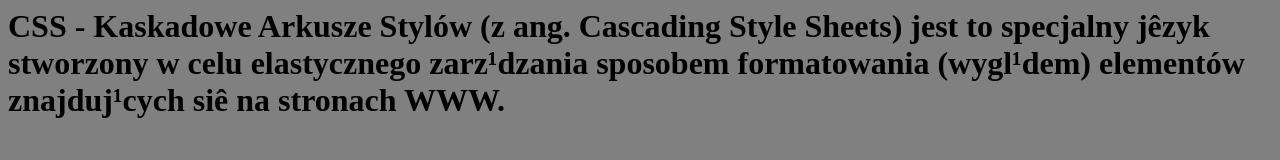
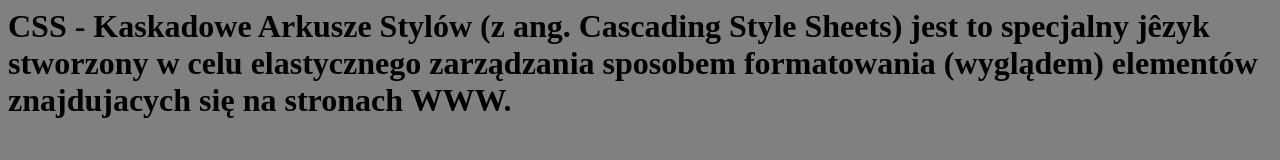
Before and after one commit to MajewskiAdrian/zadaniacss1-15, a plain HTML site: page zadanie2_majewski.html in a window 1280 px wide. Drawn offline with Linux system fonts and the light colour scheme.

Commit message:
Update zadanie2_majewski.html

```diff
--- a/zadanie2_majewski.html
+++ b/zadanie2_majewski.html
@@ -7,8 +7,8 @@
 
 	<h1>
 		CSS - Kaskadowe Arkusze Stylów (z ang. Cascading Style Sheets)
-		jest to specjalny jêzyk stworzony w celu elastycznego zarz¹dzania sposobem formatowania
-		(wygl¹dem) elementów znajduj¹cych siê na stronach WWW.
+		jest to specjalny jêzyk stworzony w celu elastycznego zarządzania sposobem formatowania
+		(wyglądem) elementów znajdujacych się na stronach WWW.
 	</h1>
 
 	</body>
```
